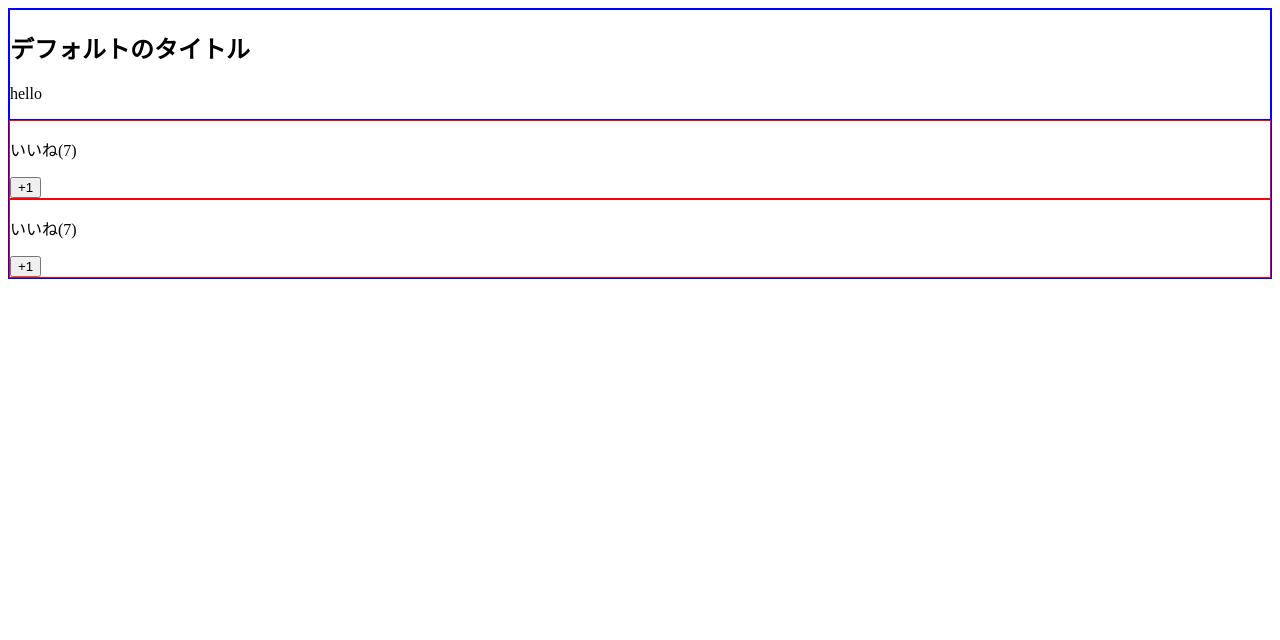
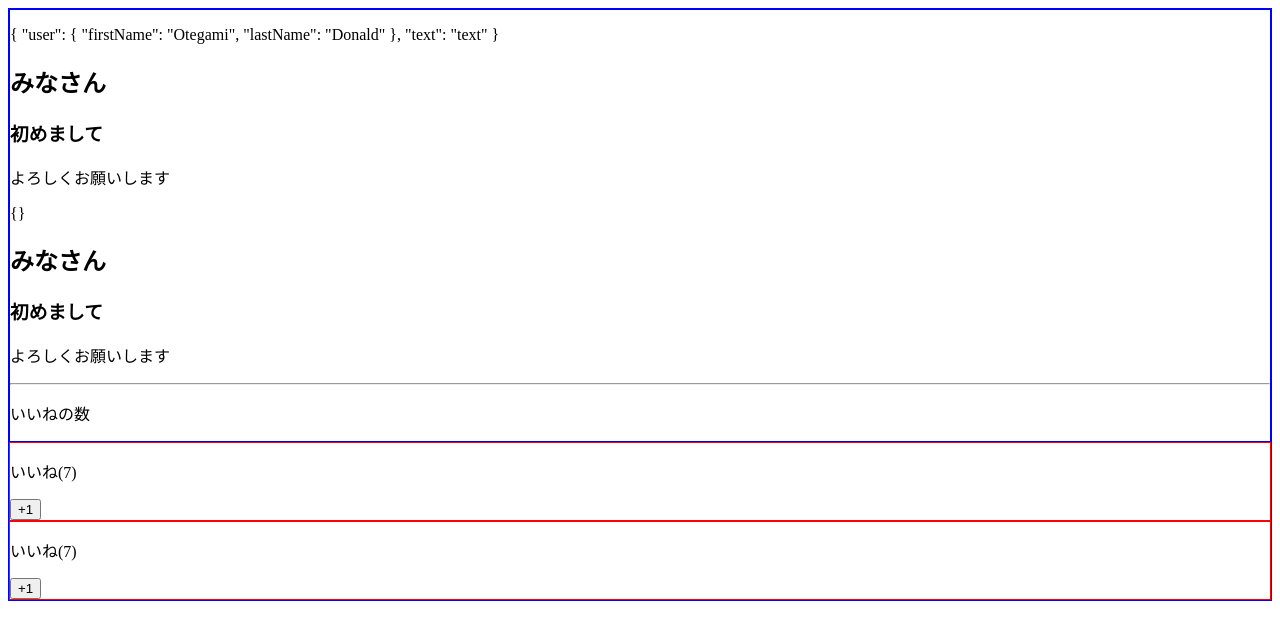
Before and after one commit to otegami/vue-lesson, a Vue app in the folder udemy-vuejs/: page / in a window 1280 px wide. Shown: the top 640 px of the page. Built offline with nearby package versions, Linux system fonts and the light colour scheme.

Commit message:
learn how v-slot works

```diff
--- a/udemy-vuejs/src/App.vue
+++ b/udemy-vuejs/src/App.vue
@@ -1,8 +1,11 @@
 <template>
   <div>
-    <likeHeader header-text="hello">
-      <!-- <h1>トータルのいいね数</h1>
-      <h2>{{ number }}</h2> -->
+    <likeHeader header-text="hello" v-slot="slotProps">
+      <!-- template で指定されている slot 以外をデフォルト slot として渡す -->
+      <p>{{ slotProps }}</p>
+      <h2>みなさん</h2>
+      <h3>初めまして</h3>
+      <p>よろしくお願いします</p>
     </likeHeader>
     <LikeNumber :total-number="number" @my-click="incrementNumber($event)"></LikeNumber>
     <LikeNumber :total-number="number"></LikeNumber>
--- a/udemy-vuejs/src/components/LikeHeader.vue
+++ b/udemy-vuejs/src/components/LikeHeader.vue
@@ -1,20 +1,24 @@
 <template>
   <div>
     <!-- slot は、html のテンプレートを全て送ることができる -->
-    <slot>
-      <h2>デフォルトのタイトル</h2>
-    </slot>
-    <p>{{ headerText }}</p>
+    <slot :user="user" text="text"></slot>
+    <slot></slot>
+    <hr>
+    <p>いいねの数</p>
+    <slot name="number"></slot>
   </div>
 </template>
 
 <script>
 export default {
-  props: {
-    headerText: {
-      type: String
+  data() {
+    return {
+      user: {
+        firstName: 'Otegami',
+        lastName: 'Donald'
+      }
     }
-  },
+  }
 }
 </script>
 
```
